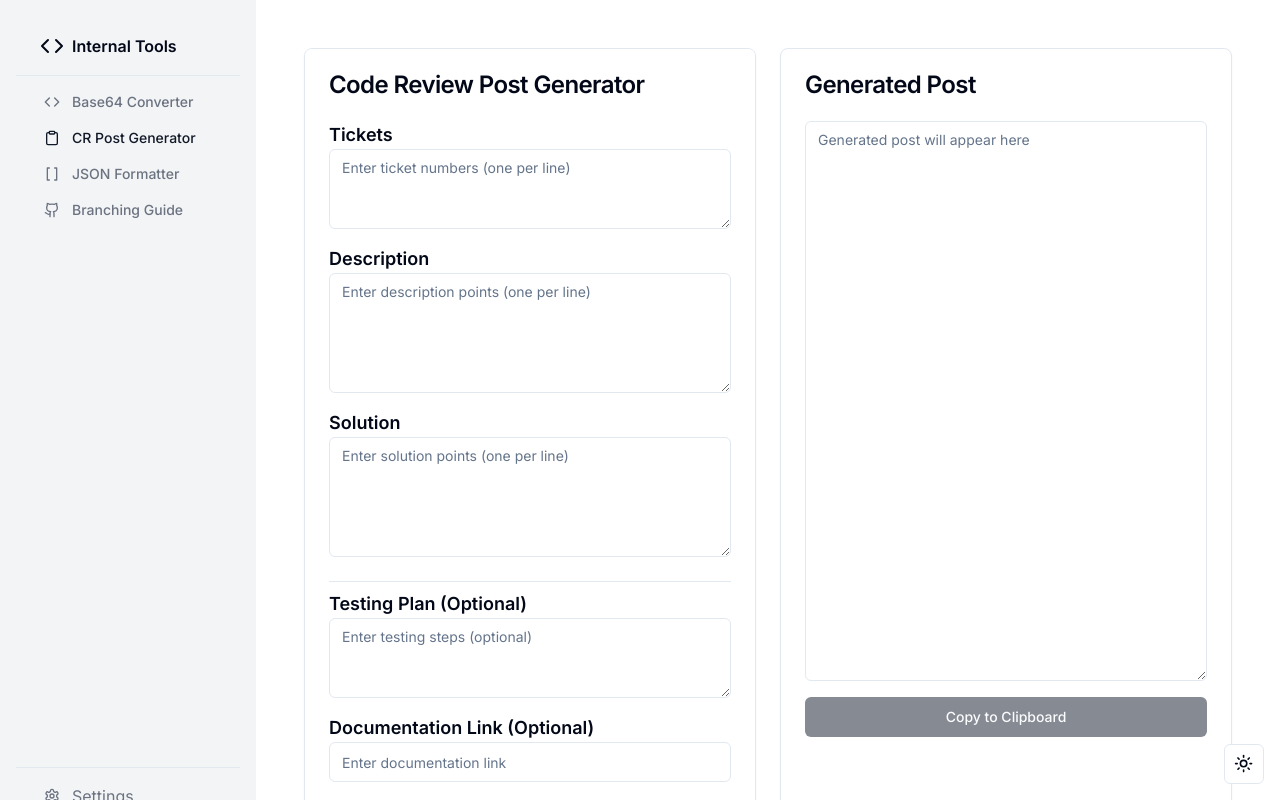
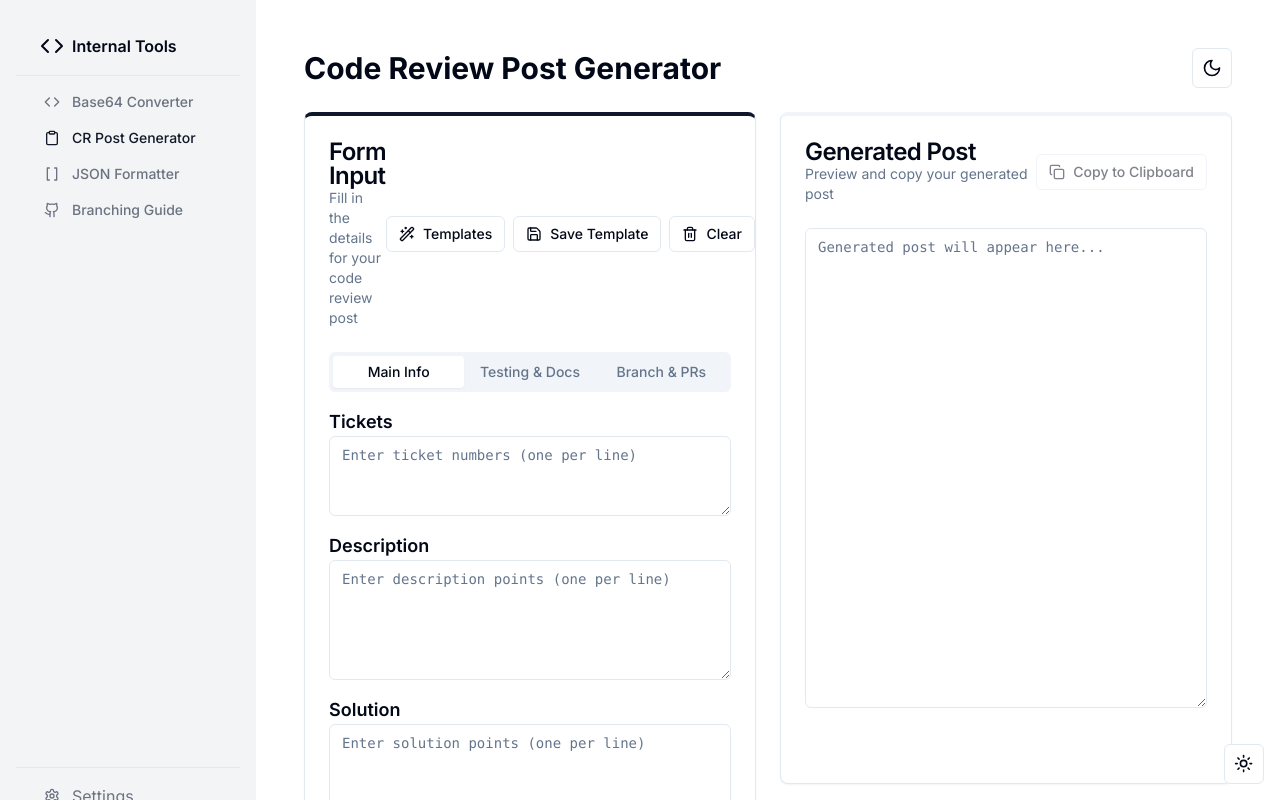
Before and after one commit to omarnazih/internal-tools, a Next.js app: page /post-generator in a window 1280 px wide. Shown: the top 800 px of the page. Built offline with nearby package versions, Linux system fonts and the light colour scheme.

Commit message:
improve layout and add templates

```diff
--- a/app/post-generator/page.tsx
+++ b/app/post-generator/page.tsx
@@ -1,18 +1,31 @@
 'use client';
 
 import React, { useState } from 'react';
-import { Card, CardContent, CardHeader, CardTitle } from "@/components/ui/card";
+import { Card, CardContent, CardHeader, CardTitle, CardDescription } from "@/components/ui/card";
 import { Button } from "@/components/ui/button";
 import { Textarea } from "@/components/ui/textarea";
 import { Label } from "@/components/ui/label";
 import { useToast } from "@/hooks/use-toast"
 import { Input } from "@/components/ui/input";
 import { cn } from "@/lib/utils";
-import { AlertCircle } from "lucide-react";
+import { AlertCircle, Copy, Save, Wand2, FileDown, Sun, Moon, Trash2 } from "lucide-react";
 import { QuickAccessBranches, type Branch } from "@/components/QuickAccessBranches";
+import { Tabs, TabsContent, TabsList, TabsTrigger } from "@/components/ui/tabs";
+import { Select, SelectContent, SelectItem, SelectTrigger, SelectValue } from "@/components/ui/select";
+import { useTheme } from "next-themes";
+import {
+  DropdownMenu,
+  DropdownMenuContent,
+  DropdownMenuItem,
+  DropdownMenuTrigger,
+} from "@/components/ui/dropdown-menu"
 
-const PostGenerator: React.FC = () => {
-  const [formData, setFormData] = useState({
+interface Template {
+  name: string;
+  data: Partial<typeof initialFormData>;
+}
+
+const initialFormData = {
   tickets: '',
   description: '',
   solution: '',
@@ -20,10 +33,38 @@ const PostGenerator: React.FC = () => {
   branch: 'qa-hotfixes',
   prs: '',
   documentationLink: ''
+};
+
+const defaultTemplates: Template[] = [
+  {
+    name: "Hotfix Template",
+    data: {
+      branch: "qa-hotfixes",
+      testingPlan: "Verify the fix in local environment\nTest edge cases\nRegression testing of related features",
+    }
+  },
+  {
+    name: "Feature Template",
+    data: {
+      branch: "dev",
+      testingPlan: "1. Unit tests passed\n2. Integration tests passed\n3. Manual testing completed\n4. UI/UX verification",
+    }
+  }
+];
+
+const PostGenerator: React.FC = () => {
+  const [formData, setFormData] = useState(initialFormData);
+  const [generatedPost, setGeneratedPost] = useState('');
+  const [spellErrors, setSpellErrors] = useState<{word: string, suggestions: string[]}[]>([]);
+  const [savedTemplates, setSavedTemplates] = useState<Template[]>(() => {
+    if (typeof window !== 'undefined') {
+      const stored = localStorage.getItem('post-generator-templates');
+      return stored ? [...defaultTemplates, ...JSON.parse(stored)] : defaultTemplates;
+    }
+    return defaultTemplates;
   });
-  const [generatedPost, setGeneratedPost] = useState('');
-  const { toast } = useToast()
-  const [spellErrors, setSpellErrors] = useState<{word: string, suggestions: string[]}[]>([]);
+  const { toast } = useToast();
+  const { theme, setTheme } = useTheme();
 
   const defaultBranches: Branch[] = [
     { name: 'master', variant: 'outline' },
@@ -229,17 +270,154 @@ ${formData.documentationLink ? `\nDocumentation:\n\t• ${formData.documentation
     parseGeneratedPost(newValue);
   };
 
+  const handleTemplateSelect = (templateName: string) => {
+    const template = savedTemplates.find(t => t.name === templateName);
+    if (template) {
+      setFormData(prev => ({
+        ...prev,
+        ...template.data
+      }));
+      toast({
+        title: "Template Applied",
+        description: `Applied template: ${templateName}`
+      });
+    }
+  };
+
+  const saveAsTemplate = () => {
+    const templateName = prompt("Enter template name:");
+    if (templateName) {
+      const newTemplate = {
+        name: templateName,
+        data: formData
+      };
+      setSavedTemplates(prev => {
+        const updated = [...prev, newTemplate];
+        // Save only user templates (exclude default ones)
+        const userTemplates = updated.slice(defaultTemplates.length);
+        localStorage.setItem('post-generator-templates', JSON.stringify(userTemplates));
+        return updated;
+      });
+      toast({
+        title: "Template Saved",
+        description: `Saved template: ${templateName}`
+      });
+    }
+  };
+
+  const deleteTemplate = (templateName: string) => {
+    if (defaultTemplates.some(t => t.name === templateName)) {
+      toast({
+        variant: "destructive",
+        title: "Cannot delete default template",
+        description: "Default templates cannot be deleted"
+      });
+      return;
+    }
+
+    if (confirm(`Are you sure you want to delete template "${templateName}"?`)) {
+      setSavedTemplates(prev => {
+        const updated = prev.filter(t => t.name !== templateName);
+        // Save only user templates (exclude default ones)
+        const userTemplates = updated.slice(defaultTemplates.length);
+        localStorage.setItem('post-generator-templates', JSON.stringify(userTemplates));
+        return updated;
+      });
+      toast({
+        title: "Template Deleted",
+        description: `Deleted template: ${templateName}`
+      });
+    }
+  };
+
+  const clearForm = () => {
+    if (confirm("Are you sure you want to clear all fields?")) {
+      setFormData(initialFormData);
+      setGeneratedPost('');
+      toast({
+        title: "Form Cleared",
+        description: "All fields have been reset"
+      });
+    }
+  };
+
   return (
     <div className="container mx-auto p-4">
+      <div className="flex justify-between items-center mb-6">
+        <h1 className="text-3xl font-bold">Code Review Post Generator</h1>
+        <div className="flex gap-2">
+          <Button
+            variant="outline"
+            size="icon"
+            onClick={() => setTheme(theme === 'dark' ? 'light' : 'dark')}
+          >
+            {theme === 'dark' ? <Sun className="h-5 w-5" /> : <Moon className="h-5 w-5" />}
+          </Button>
+        </div>
+      </div>
+
       <div className="grid grid-cols-1 lg:grid-cols-2 gap-6">
-        <Card className="lg:h-[calc(100vh-2rem)] overflow-auto">
+        <div className="space-y-6">
+          <Card className="border-t-4 border-t-primary">
             <CardHeader>
-            <CardTitle>Code Review Post Generator</CardTitle>
+              <div className="flex justify-between items-center">
+                <div>
+                  <CardTitle>Form Input</CardTitle>
+                  <CardDescription>Fill in the details for your code review post</CardDescription>
+                </div>
+                <div className="flex gap-2">
+                  <DropdownMenu>
+                    <DropdownMenuTrigger asChild>
+                      <Button variant="outline" size="sm">
+                        <Wand2 className="h-4 w-4 mr-2" />
+                        Templates
+                      </Button>
+                    </DropdownMenuTrigger>
+                    <DropdownMenuContent>
+                      {savedTemplates.map((template) => (
+                        <DropdownMenuItem
+                          key={template.name}
+                          className="flex items-center justify-between"
+                        >
+                          <span
+                            className="flex-1 cursor-pointer"
+                            onClick={() => handleTemplateSelect(template.name)}
+                          >
+                            {template.name}
+                          </span>
+                          {!defaultTemplates.some(t => t.name === template.name) && (
+                            <Trash2
+                              className="h-4 w-4 ml-2 cursor-pointer hover:text-destructive"
+                              onClick={(e) => {
+                                e.stopPropagation();
+                                deleteTemplate(template.name);
+                              }}
+                            />
+                          )}
+                        </DropdownMenuItem>
+                      ))}
+                    </DropdownMenuContent>
+                  </DropdownMenu>
+                  <Button variant="outline" size="sm" onClick={saveAsTemplate}>
+                    <Save className="h-4 w-4 mr-2" />
+                    Save Template
+                  </Button>
+                  <Button variant="outline" size="sm" onClick={clearForm}>
+                    <Trash2 className="h-4 w-4 mr-2" />
+                    Clear
+                  </Button>
+                </div>
+              </div>
             </CardHeader>
             <CardContent>
-            <form onSubmit={handleSubmit} className="space-y-6">
-              {/* Main Information */}
-              <div className="space-y-4">
+              <Tabs defaultValue="main" className="w-full">
+                <TabsList className="grid w-full grid-cols-3">
+                  <TabsTrigger value="main">Main Info</TabsTrigger>
+                  <TabsTrigger value="testing">Testing & Docs</TabsTrigger>
+                  <TabsTrigger value="branch">Branch & PRs</TabsTrigger>
+                </TabsList>
+
+                <TabsContent value="main" className="space-y-4 mt-4">
                   <div>
                     <Label htmlFor="tickets" className="text-lg font-semibold">
                       Tickets
@@ -250,7 +428,7 @@ ${formData.documentationLink ? `\nDocumentation:\n\t• ${formData.documentation
                       value={formData.tickets}
                       onChange={handleChange}
                       placeholder="Enter ticket numbers (one per line)"
-                    className="min-h-[80px]"
+                      className="min-h-[80px] font-mono"
                     />
                   </div>
 
@@ -264,7 +442,7 @@ ${formData.documentationLink ? `\nDocumentation:\n\t• ${formData.documentation
                       value={formData.description}
                       onChange={handleChange}
                       placeholder="Enter description points (one per line)"
-                    className="min-h-[120px]"
+                      className="min-h-[120px] font-mono"
                     />
                   </div>
 
@@ -278,13 +456,12 @@ ${formData.documentationLink ? `\nDocumentation:\n\t• ${formData.documentation
                       value={formData.solution}
                       onChange={handleChange}
                       placeholder="Enter solution points (one per line)"
-                    className="min-h-[120px]"
+                      className="min-h-[120px] font-mono"
                     />
                   </div>
-              </div>
+                </TabsContent>
 
-              {/* Testing and Documentation */}
-              <div className="space-y-4 pt-2 border-t">
+                <TabsContent value="testing" className="space-y-4 mt-4">
                   <div>
                     <Label htmlFor="testingPlan" className="text-lg font-semibold">
                       Testing Plan (Optional)
@@ -295,7 +472,7 @@ ${formData.documentationLink ? `\nDocumentation:\n\t• ${formData.documentation
                       value={formData.testingPlan}
                       onChange={handleChange}
                       placeholder="Enter testing steps (optional)"
-                    className="min-h-[80px]"
+                      className="min-h-[120px] font-mono"
                     />
                   </div>
 
@@ -309,12 +486,12 @@ ${formData.documentationLink ? `\nDocumentation:\n\t• ${formData.documentation
                       value={formData.documentationLink}
                       onChange={handleChange}
                       placeholder="Enter documentation link"
+                      className="font-mono"
                     />
                   </div>
-              </div>
+                </TabsContent>
 
-              {/* Branch and PRs */}
-              <div className="space-y-4 pt-2 border-t">
+                <TabsContent value="branch" className="space-y-4 mt-4">
                   <div>
                     <Label className="text-lg font-semibold mb-2 block">Branch Selection</Label>
                     <QuickAccessBranches
@@ -330,6 +507,7 @@ ${formData.documentationLink ? `\nDocumentation:\n\t• ${formData.documentation
                         value={formData.branch}
                         onChange={handleChange}
                         placeholder="Enter custom branch name"
+                        className="font-mono"
                       />
                     </div>
                   </div>
@@ -344,30 +522,46 @@ ${formData.documentationLink ? `\nDocumentation:\n\t• ${formData.documentation
                       value={formData.prs}
                       onChange={handleChange}
                       placeholder="Enter PR links (one per line)"
-                    className="min-h-[80px]"
+                      className="min-h-[120px] font-mono"
                     />
                   </div>
+                </TabsContent>
+              </Tabs>
+
+              <div className="mt-6">
+                <Button type="submit" className="w-full" onClick={handleSubmit}>
+                  Generate Post
+                </Button>
+              </div>
+            </CardContent>
+          </Card>
         </div>
 
-              <Button type="submit" className="w-full">Generate Post</Button>
-            </form>
-          </CardContent>
-        </Card>
-
-        <Card className="lg:h-[calc(100vh-2rem)] overflow-auto">
+        <Card className="border-t-4 border-t-secondary lg:h-[calc(100vh-8rem)] overflow-auto">
           <CardHeader>
+            <div className="flex justify-between items-center">
+              <div>
                 <CardTitle>Generated Post</CardTitle>
+                <CardDescription>Preview and copy your generated post</CardDescription>
+              </div>
+              <Button
+                variant="outline"
+                size="sm"
+                onClick={copyToClipboard}
+                disabled={!generatedPost}
+              >
+                <Copy className="h-4 w-4 mr-2" />
+                Copy to Clipboard
+              </Button>
+            </div>
           </CardHeader>
-          <CardContent className="space-y-4">
+          <CardContent>
             <Textarea
-              className="min-h-[calc(100vh-15rem)]"
+              className="min-h-[calc(100vh-20rem)] font-mono"
               value={generatedPost}
               onChange={handleGeneratedPostChange}
-              placeholder="Generated post will appear here"
+              placeholder="Generated post will appear here..."
             />
-            <Button onClick={copyToClipboard} disabled={!generatedPost} className="w-full">
-              Copy to Clipboard
-            </Button>
           </CardContent>
         </Card>
       </div>
```
Lines whose indentation alone changed are shown as unchanged.
